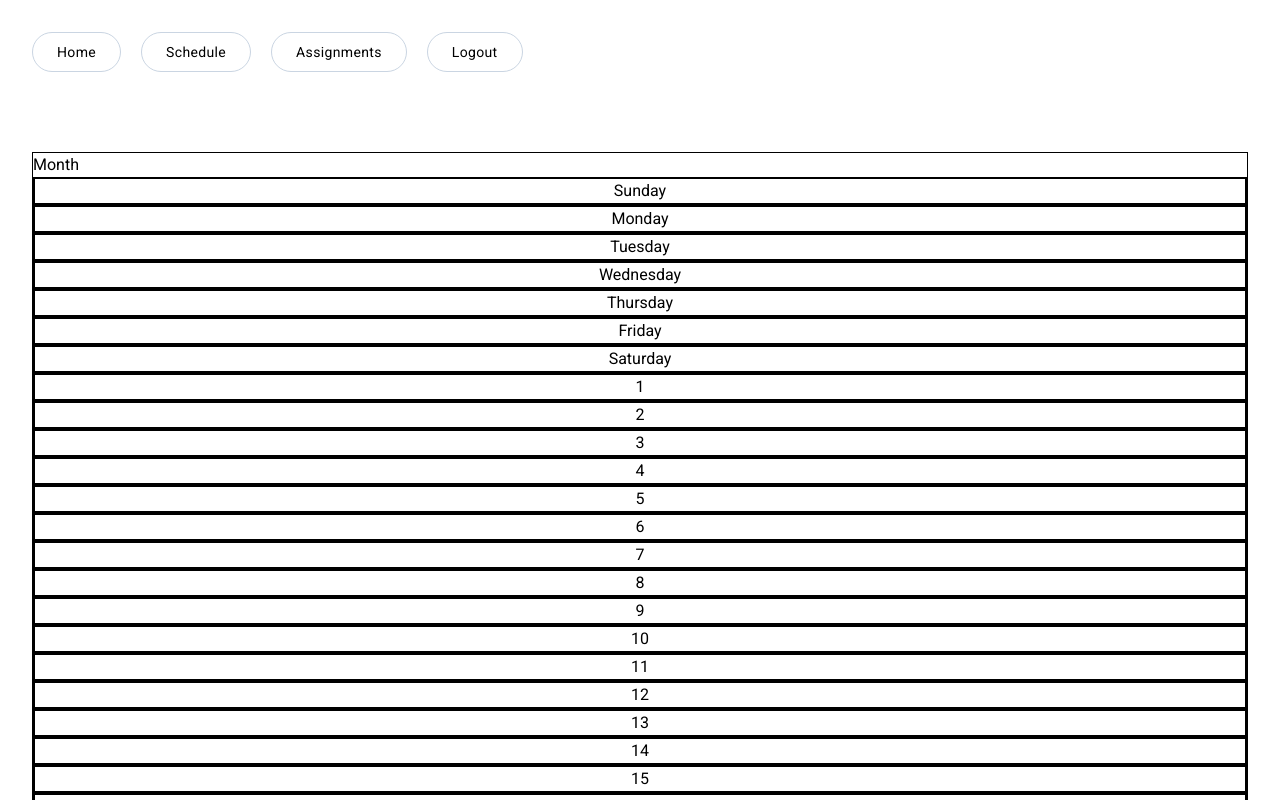
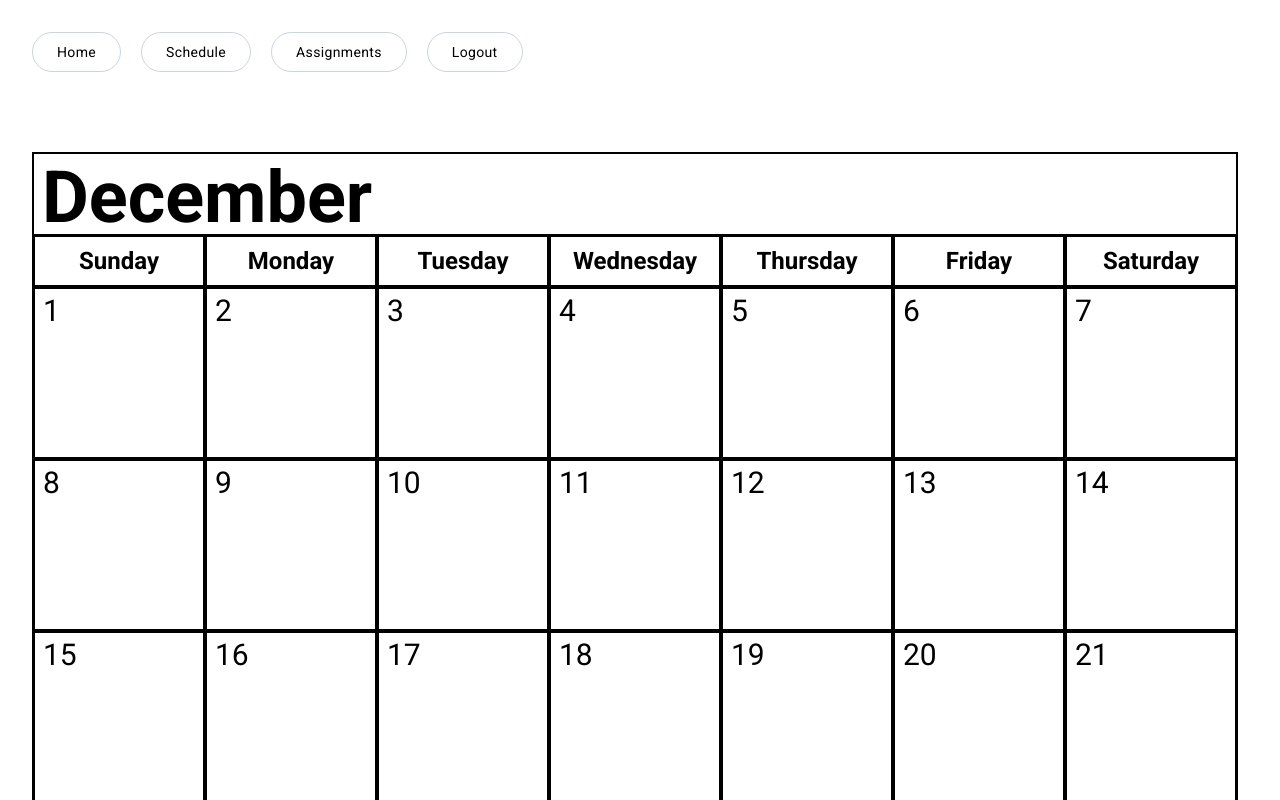
Before and after one commit to SimplifySchool/simplify-school, a React (Vite) app in the folder frontend/: page / in a window 1280 px wide. Both pictures are taken after a click on the button "Schedule". Shown: the top 800 px of the page. Built offline with nearby package versions, Linux system fonts and the light colour scheme.

Commit message:
FD-7 Updated calandar format, made month dynamic, days made buttons + hover styles

```diff
--- a/frontend/src/components/DayBox.tsx
+++ b/frontend/src/components/DayBox.tsx
@@ -1,10 +1,30 @@
+import React, { useState } from 'react';
+
 export interface DayBoxProps{
     num: number
 }
 
 export function DayBox({num}: DayBoxProps){
+
+    const [isHovered, setIsHovered] = useState(false);
+
+    const baseDayStyle = {
+        backgroundColor: 'white',
+        transition: 'background-color 0.3s ease',
+        cursor: 'pointer'
+    }
+
+    const hoverDayStyle = {
+        backgroundColor: 'lightgrey'
+    }
+
     return(
-        <div className="border-2">
+        <div
+           style={isHovered ? { ...baseDayStyle, ...hoverDayStyle } : baseDayStyle}
+           onClick={() => alert('Hi')}
+           onMouseEnter={() => setIsHovered(true)}
+           onMouseLeave={() => setIsHovered(false)}
+           className="text-left text-3xl pl-2 pt-1 border-2 w-[172px] h-[172px]">
             {num}
         </div>
     )
--- a/frontend/src/components/DaysOfTheWeek/DayNames.tsx
+++ b/frontend/src/components/DaysOfTheWeek/DayNames.tsx
@@ -4,7 +4,7 @@ export interface DayNamesProps{
 
 export function DayNames({dayName}: DayNamesProps){
     return(
-        <div className="border-2">
+        <div className="text-2xl font-semibold border-2 p-2">
             {dayName}
         </div>
     )
--- a/frontend/src/features/assignment-tracker/SchedulePage.tsx
+++ b/frontend/src/features/assignment-tracker/SchedulePage.tsx
@@ -2,6 +2,10 @@ import { DayBox } from "../../components/DayBox";
 import { DayNames } from "../../components/DaysOfTheWeek/DayNames";
 
 export function SchedulePage(){
+
+    const today = new Date();
+    const formatting = { month: 'long' };
+    const longMonth = new Intl.DateTimeFormat('en-US', formatting).format(today);
 
     const dayNumbers= []
 
@@ -21,20 +25,23 @@ export function SchedulePage(){
 
     return (
         <>
-            <div className="border w-1204px">
+            <div className="border border-r-1 w-[1206px]">
                 <div className="Calendar">
                     <div className="MonthName">
-                        <h1 className="text-left">
-                            Month
+                        <h1 className="pl-2 pt-2 text-7xl font-bold text-left border">
+                            {longMonth}
                         </h1>
                     </div>
-                    <div className="Days">
-                        {dayNames.map((name) => (
+
+                    <div className="w-[1204px]">
+                        <div className="grid grid-cols-7">
+                            {dayNames.map((name) => (
                             <DayNames key={name} dayName={name} />
-                        ))}
-                    </div>
-                    <div>
-                        {... dayNumbers}
+                            ))}
+                        </div>
+                        <button className="grid grid-cols-7">
+                            {dayNumbers}
+                        </button>
                     </div>
                 </div>
             </div>
```
